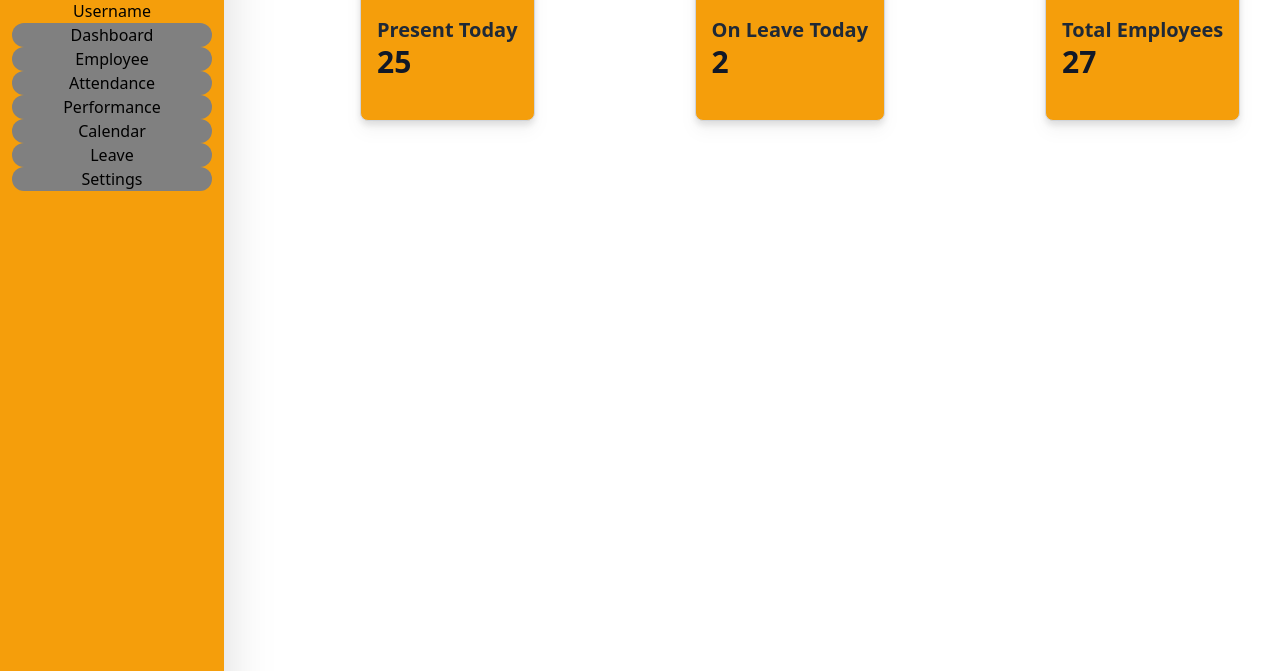
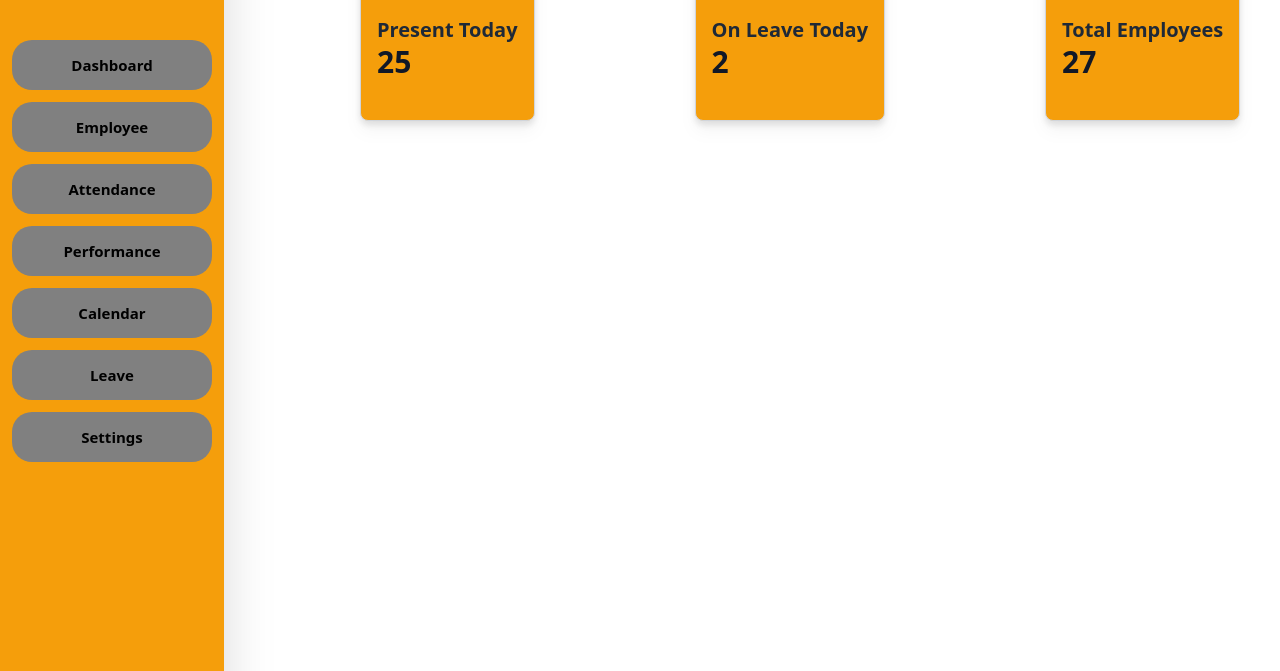
Before and after one commit to IahCordy/HRIS-Capstone, a PHP site: page /Dashboard.html in a window 1280 px wide. Shown: the part 253-924 px from the top of the page. Run offline with PHP 8.4, Linux system fonts and the light colour scheme; some libraries are stand-ins or nearby versions.

Commit message:
Update Dashboard.css

```diff
--- a/UI HR/css/Dashboard.css
+++ b/UI HR/css/Dashboard.css
@@ -3,7 +3,12 @@
     margin: 0;
     padding: 0;
 }
-
+div.scroll
+{
+Width:5px;
+Height:10 px;
+Overflow-y:scroll;
+}
 /* Top bar styles */
 .topbar {
     position: sticky;
@@ -30,7 +35,7 @@
     width: 200px;
     background-color: #f2f2f2; /* Adjust color as needed */
     height: 100vh; /* Adjust height to fill viewport */
-    position: fixed;
+    position: sticky;
     top: 0;
     left: 0;
 }
@@ -55,9 +60,13 @@
     padding:none;
     text-align:center;
     margin-left: 12px;
+    margin-top: 50px;
+    height:50px;
     width:200px;
     border-radius: 20px;
     transition:opacity 0.7s,color .7s,box-shadow .2s;
+    font-size: 15px;
+    font-weight:bold;
 }
 .dashboard:hover{
     opacity:0.6;
@@ -71,9 +80,13 @@
     padding:none;
     text-align:center;
     margin-left: 12px;
+    margin-top: 12px;
+    height:50px;
     width:200px;
     border-radius: 20px;
     transition:opacity 0.7s,color .7s,box-shadow .2s;
+    font-size: 15px;
+    font-weight:bold;
 }
 .employee:hover{
     opacity:0.6;
@@ -89,9 +102,13 @@
     padding:none;
     text-align:center;
     margin-left: 12px;
+    margin-top: 12px;
+    height:50px;
     width:200px;
     border-radius: 20px;
     transition:opacity 0.7s,color .7s,box-shadow .2s;
+    font-size: 15px;
+    font-weight:bold;
 }
 .attendance:hover{
     opacity:0.6;
@@ -106,9 +123,13 @@
     padding:none;
     text-align:center;
     margin-left: 12px;
+    margin-top: 12px;
+    height:50px;
     width:200px;
     border-radius: 20px;
     transition:opacity 0.7s,color .7s,box-shadow .2s;
+    font-size: 15px;
+    font-weight:bold;
 }
 .performance:hover{
     opacity:0.6;
@@ -123,9 +144,13 @@
     padding:none;
     text-align:center;
     margin-left: 12px;
+    margin-top: 12px;
+    height:50px;
     width:200px;
     border-radius: 20px;
     transition:opacity 0.7s,color .7s,box-shadow .2s;
+    font-size: 15px;
+    font-weight:bold;
 }
 .calendar:hover{
     opacity:0.6;
@@ -139,9 +164,13 @@
     padding:none;
     text-align:center;
     margin-left: 12px;
+    margin-top: 12px;
+    height:50px;
     width:200px;
     border-radius: 20px;
     transition:opacity 0.7s,color .7s,box-shadow .2s;
+    font-size: 15px;
+    font-weight:bold;
 }
 .leave:hover{
     opacity:0.6;
@@ -155,12 +184,31 @@
     padding:none;
     text-align:center;
     margin-left: 12px;
+    margin-top: 12px;
+    height:50px;
     width:200px;
     border-radius: 20px;
     transition:opacity 0.7s,color .7s,box-shadow .2s;
+    font-size: 15px;
+    font-weight:bold;
 }
 .settings:hover{
     opacity:0.6;
     color:white;
     box-shadow:3px 3px 3px rgba(0,0,0,0.6)
 }
+
+.profile{
+    margin-top:15px;
+    width:120px;
+    height:120px;
+    border-width:3.5px;
+    border-style:solid;
+    border-color:black;
+    object-position: contain;
+    border-radius:20px;
+}
+
+.user{
+    font-weight:Bold;
+}
```
